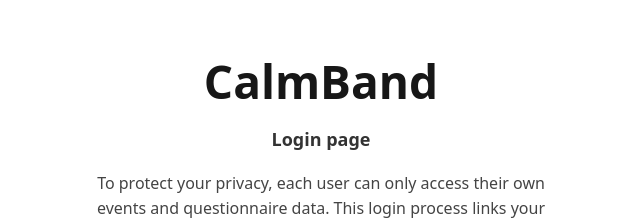
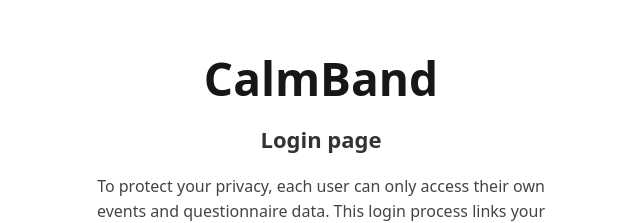
Before and after one commit to danielapireddu/anxiety-watch-server, a Next.js app in the folder anxiety-watch-web/: page /login in a window 1280 px wide. Shown: the part 138-361 px from the top of the page, without its empty margins (319-959 px from the left). Built offline with nearby package versions, Linux system fonts and the light colour scheme.

Commit message:
fine login

```diff
--- a/anxiety-watch-web/app/login/page.tsx
+++ b/anxiety-watch-web/app/login/page.tsx
@@ -60,7 +60,7 @@
     >
       <div style={{ width: "100%", maxWidth: 520, textAlign: "center" }}>
         <h1 style={{ fontSize: 46, fontWeight: 850, margin: 0 }}>CalmBand</h1>
-        <h2 style={{ fontSize: 18, fontWeight: 600, marginTop: 10, marginBottom: 18, color: "#333" }}>
+        <h2 style={{ fontSize: 22, fontWeight: 600, marginTop: 10, marginBottom: 18, color: "#333" }}>
           Login page
         </h2>
 
```
